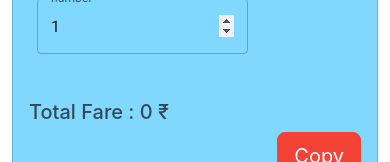
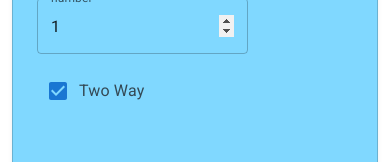
Before and after one commit to aviaot/ngpm, a React (Create React App) app: page / in a window 390 px wide. Shown: the part 379-541 px from the top of the page. Built offline with nearby package versions, Linux system fonts and the light colour scheme; no server answers.

Commit message:
added phoneNumber

```diff
--- a/src/App.tsx
+++ b/src/App.tsx
@@ -5,7 +5,8 @@ import Box from "@mui/material/Box";
 import Autocomplete from "@mui/material/Autocomplete";
 import GoogleMap from "./component/GoogleMap";
 import { useToaster } from "react-hot-toast/headless";
-
+import Checkbox from '@mui/material/Checkbox';
+import FormControlLabel from '@mui/material/FormControlLabel';
 import { Wrapper } from "@googlemaps/react-wrapper";
 import PayCard from "./component/PayCard";
 import PaymentForm from "./component/Form";
@@ -26,6 +27,7 @@ interface QueryParamData {
   numberOfTickets: null | string;
   sourceStation: null | string;
   destinationStation: null | string;
+  phoneNumber: null | string;
 }
 
 function App() {
@@ -34,6 +36,8 @@ function App() {
   const [ticketsNo, setTicketsNo] = useState(1);
   const [ticketType, setTicketType] = useState("");
   const [sessionId,setSessionId] = useState("");
+  const [phoneNumber,setPhoneNumber] = useState("");
+  const [checkedType, setCheckedType] = React.useState([true, false]);
   const [stationList, setStationList] = useState<StationListData[]>([
     { sourceStation: "Khapri", stationCode: "KHP", name: "Khapri", _id: "1" },
   ]);
@@ -132,16 +136,32 @@ function App() {
       }
       if (res.typeOfTickets) {
         setTicketType(res.typeOfTickets);
+        if(res.typeOfTickets === "one_way")
+        {
+          setCheckedType([false, checkedType[0]]);
+        } else{
+          setCheckedType([true, checkedType[0]]);
+        }
       }
       if (res.sessionId) {
         setSessionId(res.sessionId);
         setIsPaymentPage(true);
+      }
+      if (res.phoneNumber) {
+        setPhoneNumber(res.phoneNumber);
+
       }
 
     }
     console.log("getQueryParams", res, typeof res);
   }, [stationList]);
 
+  const handleCheckType = (event : any) => {
+    setCheckedType([event.target.checked, checkedType[0]]);
+  };
+  const getFareAfterCalculation =()=>{
+    return checkedType[0]?(fare*ticketsNo*2*0.9):(fare*ticketsNo);
+  }
   const backToMainScreen = (isPaymentSuccess : boolean) => {
     setIsPaymentPage(false);
 
@@ -281,7 +301,11 @@ function App() {
                             }}
                           />
                           </div>
-                        </Box>
+                                  <FormControlLabel
+                label={checkedType[0]?"Two Way":"One Way"}
+                control={<Checkbox checked={checkedType[0]} onChange={handleCheckType} />}
+              />
+                                </Box>
 
                       </div>
                       {/* <div className="mb-0">
@@ -299,15 +323,16 @@ function App() {
                   <h5 className="card-title pricing-card-title advance-filter">
                     Advanced Filter
                   </h5> */}
+
                       {fromStation &&
                       toStation &&
                       fromStation.stationCode !== toStation.stationCode ? (
                         <h5 className="card-title pricing-card-title advance-filter">
-                          {`${fromStation?.stationCode},${toStation?.stationCode},${ticketsNo}`}
+                          {`${fromStation?.stationCode},${toStation?.stationCode},${ticketsNo},${checkedType[0]?"two_way":"one_way"}`}
                         </h5>
                       ) : null}
                       <h5 className="card-title pricing-card-title advance-filter">
-                        {`Total Fare : ${fare * ticketsNo} ₹`}
+                        {`Total Fare : ${getFareAfterCalculation()} ₹`}
                       </h5>
                       <div>
                       <button
@@ -327,9 +352,9 @@ function App() {
                               );
                             } else {
                               if ("clipboard" in navigator) {
-                                await navigator.clipboard.writeText(`${fromStation?.stationCode},${toStation?.stationCode},${ticketsNo}`);
+                                await navigator.clipboard.writeText(`${fromStation?.stationCode},${toStation?.stationCode},${ticketsNo},${checkedType[0]?"two_way":"one_way"}`);
                               } else {
-                                document.execCommand("copy", true, `${fromStation?.stationCode},${toStation?.stationCode},${ticketsNo}`);
+                                document.execCommand("copy", true, `${fromStation?.stationCode},${toStation?.stationCode},${ticketsNo},${checkedType[0]?"two_way":"one_way"}`);
                               }
                               notifySuccess(
                                 "Data Copied"
@@ -345,7 +370,7 @@ function App() {
                         Copy
                       </button>
 
-        </div>
+                      </div>
                       {/* <div>
                         <div>
                           <img
@@ -411,7 +436,7 @@ function App() {
           <div className="row">
             <div className="col">
               <div className="card-body">
-                <PaymentForm backToMainScreen={backToMainScreen} screenData= {{sessionId:sessionId, fare:fare,ticketType:ticketType,ticketsNo:ticketsNo,fromStation:fromStation,toStation:toStation}}/>
+                <PaymentForm backToMainScreen={backToMainScreen} screenData= {{sessionId:sessionId, fare:fare,ticketType:ticketType,ticketsNo:ticketsNo,fromStation:fromStation,toStation:toStation,checkedType:checkedType[0],phoneNumber:phoneNumber}}/>
               </div>
             </div>
           </div>
--- a/src/component/Form.jsx
+++ b/src/component/Form.jsx
@@ -116,12 +116,12 @@ export default function Form({ backToMainScreen, screenData }) {
   async function payment(newSkipped) {
 
     try {
-      const {sessionId, fare,ticketType,ticketsNo,fromStation,toStation} = screenData;
+      const {sessionId, fare,ticketType,ticketsNo,fromStation,toStation,checkedType,phoneNumber} = screenData;
       const unique_id = uuid();
       const small_id = unique_id.slice(0, 8)
       let tickestArray = await generateTicketsArray(ticketsNo);
       let price = fare;
-      if(ticketType!=="one_way")
+      if(checkedType)
       {
         price = fare*ticketsNo*2*0.9;
       } else{
@@ -131,10 +131,11 @@ export default function Form({ backToMainScreen, screenData }) {
           transactionId: small_id,
           sessionId:sessionId,
           transactionAmount: price,
-          ticketType: ticketType,
+          ticketType: checkedType?"two_way":"one_way",
           numberOfTickets: ticketsNo,
           sourceStation: fromStation.stationCode,
           destinationStation: toStation.stationCode,
+          phoneNumber:phoneNumber,
           tickets: tickestArray,
         };
       const { data } = await paymentApiCall(postData);
```
